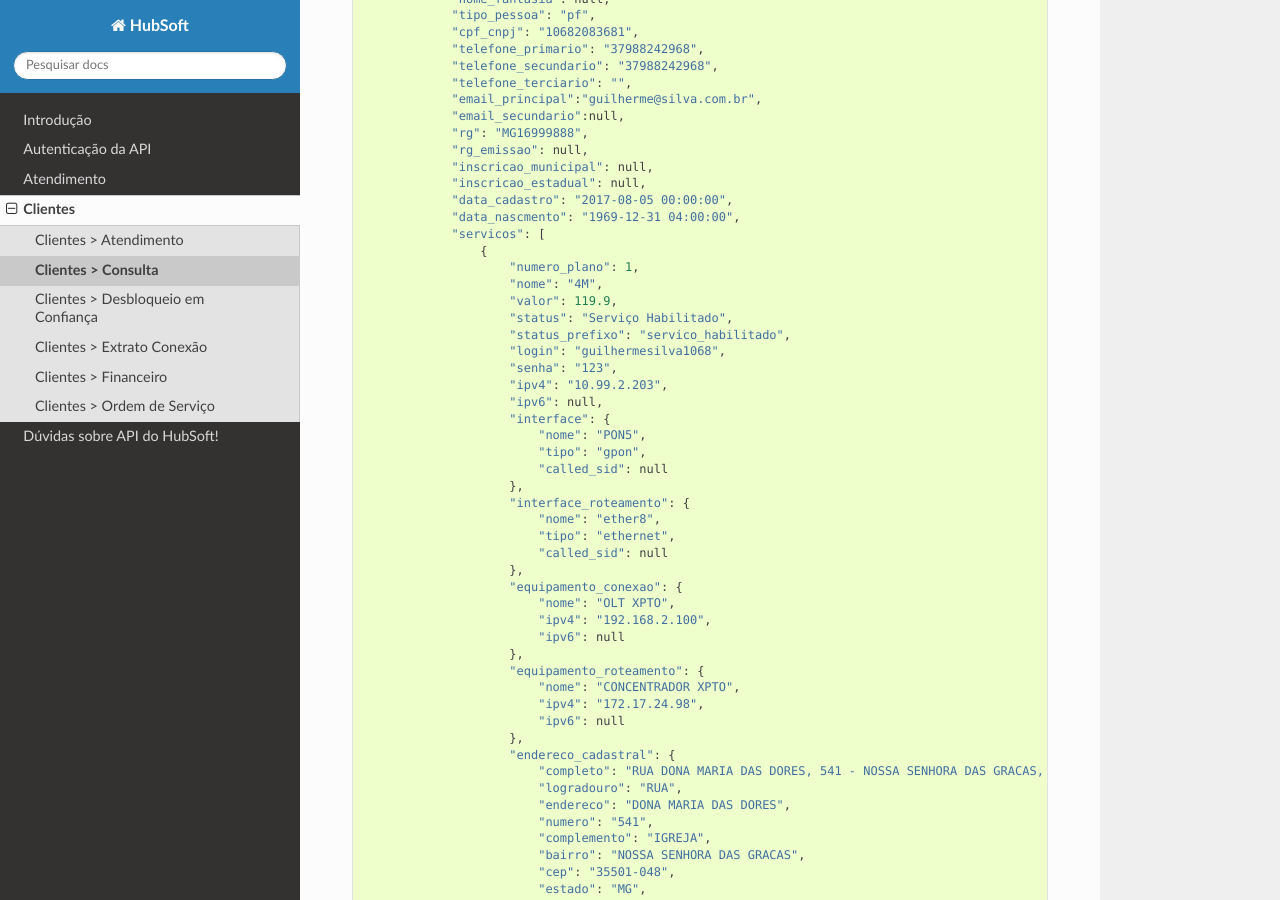
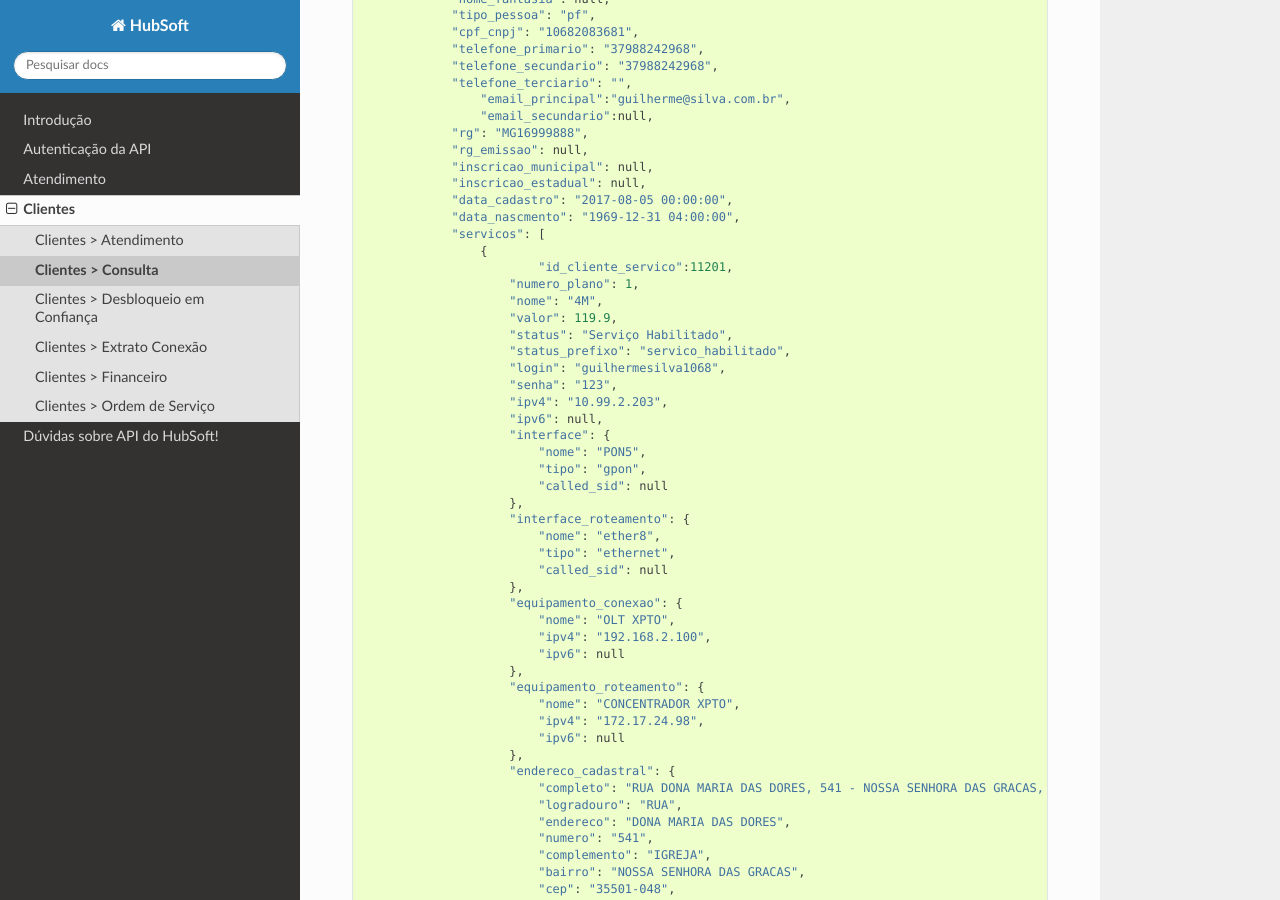
Before and after one commit to hubsoftbrasil/api, a Sphinx documentation site: the page built from docs/source/clientes/consulta.rst, in a window 1280 px wide and 900 px high, scrolled down 1333 px. Built offline with Sphinx 7.4.7 and the Read the Docs theme 2.0.0, drawn with Linux system fonts in a browser that asks for light colours; some of the changed text lies outside the part shown.

```diff
--- a/docs/source/clientes/consulta.rst
+++ b/docs/source/clientes/consulta.rst
@@ -54,8 +54,8 @@ Retorno da requisição GET::
 	            "telefone_primario": "37988242968",
 	            "telefone_secundario": "37988242968",
 	            "telefone_terciario": "",
-		    "email_principal":"guilherme@silva.com.br",
-		    "email_secundario":null,
+		    	"email_principal":"guilherme@silva.com.br",
+		    	"email_secundario":null,
 	            "rg": "MG16999888",
 	            "rg_emissao": null,
 	            "inscricao_municipal": null,
@@ -64,6 +64,7 @@ Retorno da requisição GET::
 	            "data_nascmento": "1969-12-31 04:00:00",
 	            "servicos": [
 	                {
+	                	"id_cliente_servico":11201,
 	                    "numero_plano": 1,
 	                    "nome": "4M",
 	                    "valor": 119.9,
@@ -164,7 +165,8 @@ Retorno da requisição GET::
 	            "data_nascmento": "1969-12-31 00:00:00",
 	            "servicos": [
 	                {
-	                    "numero_plano": 1,
+	                	"id_cliente_servico":11302,
+	                    "numero_plano": 2,
 	                    "nome": "24M",
 	                    "valor": 119.9,
 	                    "status": "Serviço Habilitado",
```
